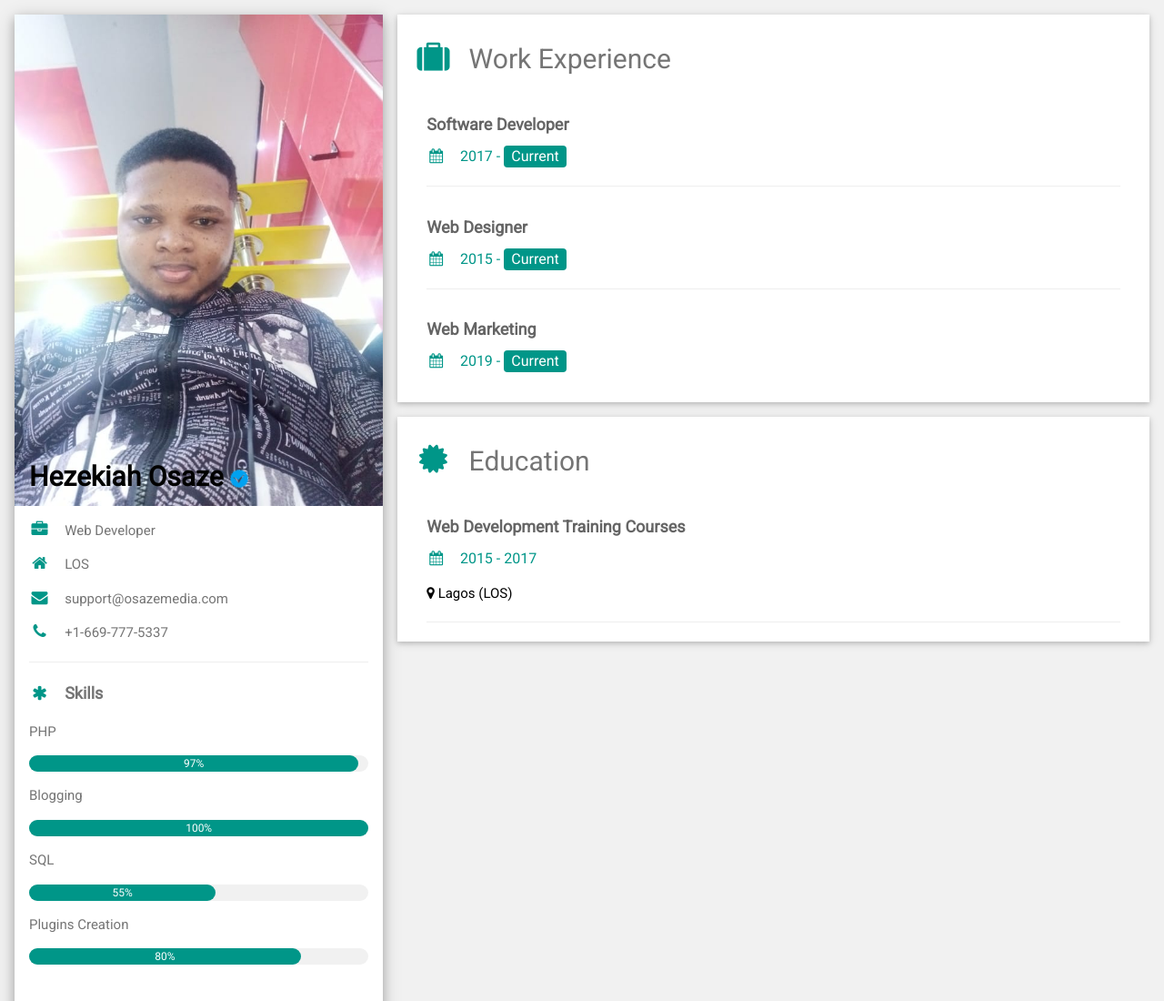
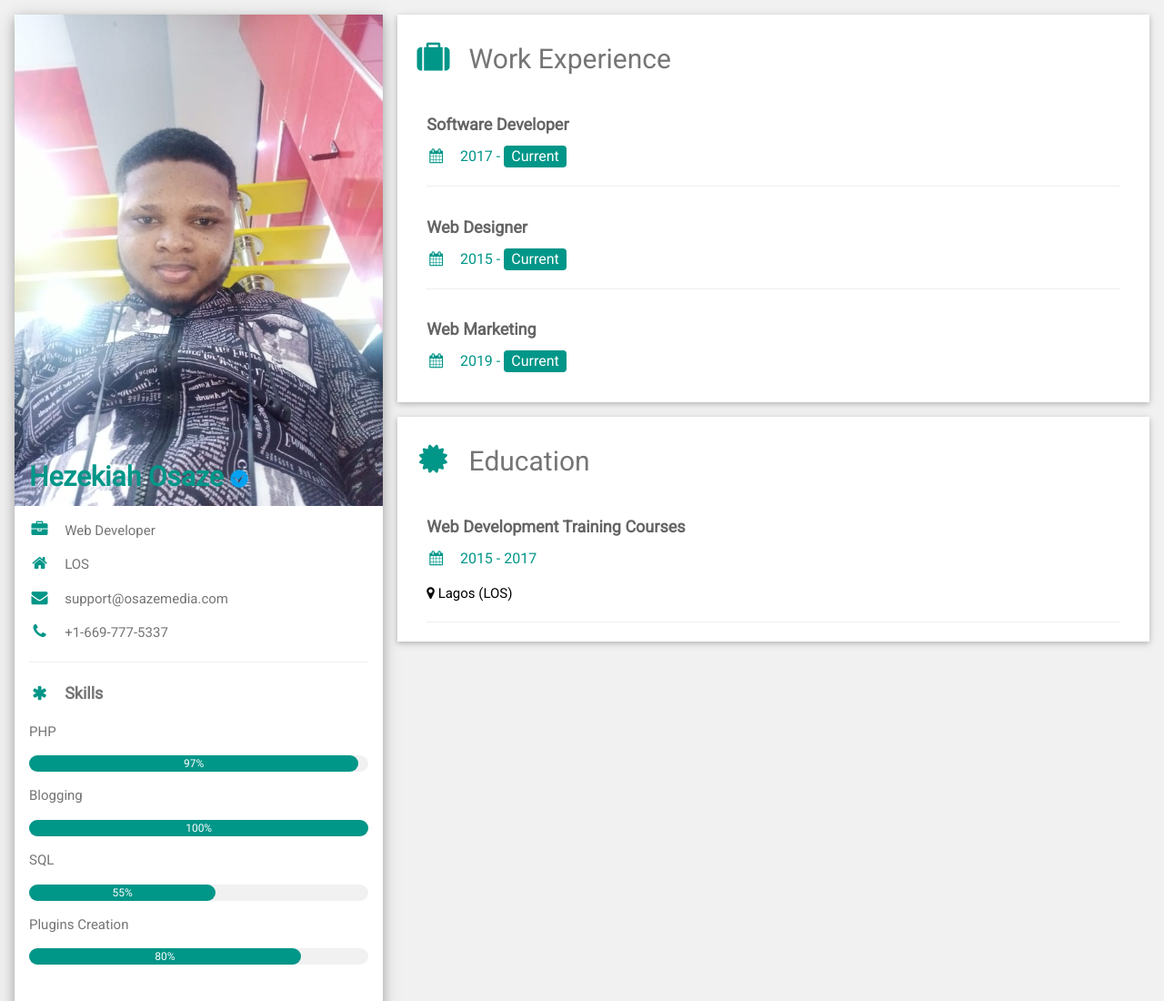
Before and after one commit to hezekiahosaze/hezekiahlive, a plain HTML site: page index.html in a window 1280 px wide. Shown: the top 1100 px of the page at 91% size. Drawn offline with nearby package versions, Linux system fonts and the light colour scheme.

Commit message:
Update index.html

```diff
--- a/index.html
+++ b/index.html
@@ -24,7 +24,7 @@ html,body,h1,h2,h3,h4,h5,h6 {font-family: "Roboto", sans-serif}
         <div class="w3-display-container">
           <img src="/WhatsApp Image 2021-01-02 at 7.20.50 PM.jpeg" style="width:100%" alt="Hezekiah Osaze Profile">
           <div class="w3-display-bottomleft w3-container w3-text-black">
-            <h2 style="color:black;font-weight:bold;">Hezekiah Osaze <img src="/kisspng-social-media-instagram-verified-badge-symbol-compu-5b1eedb5da41e2.160092051528753589894.png" height="20"></h2>
+            <h2 style="color:#009688;font-weight:bold;">Hezekiah Osaze <img src="/kisspng-social-media-instagram-verified-badge-symbol-compu-5b1eedb5da41e2.160092051528753589894.png" height="20"></h2>
           </div>
         </div>
         <div class="w3-container">
```
